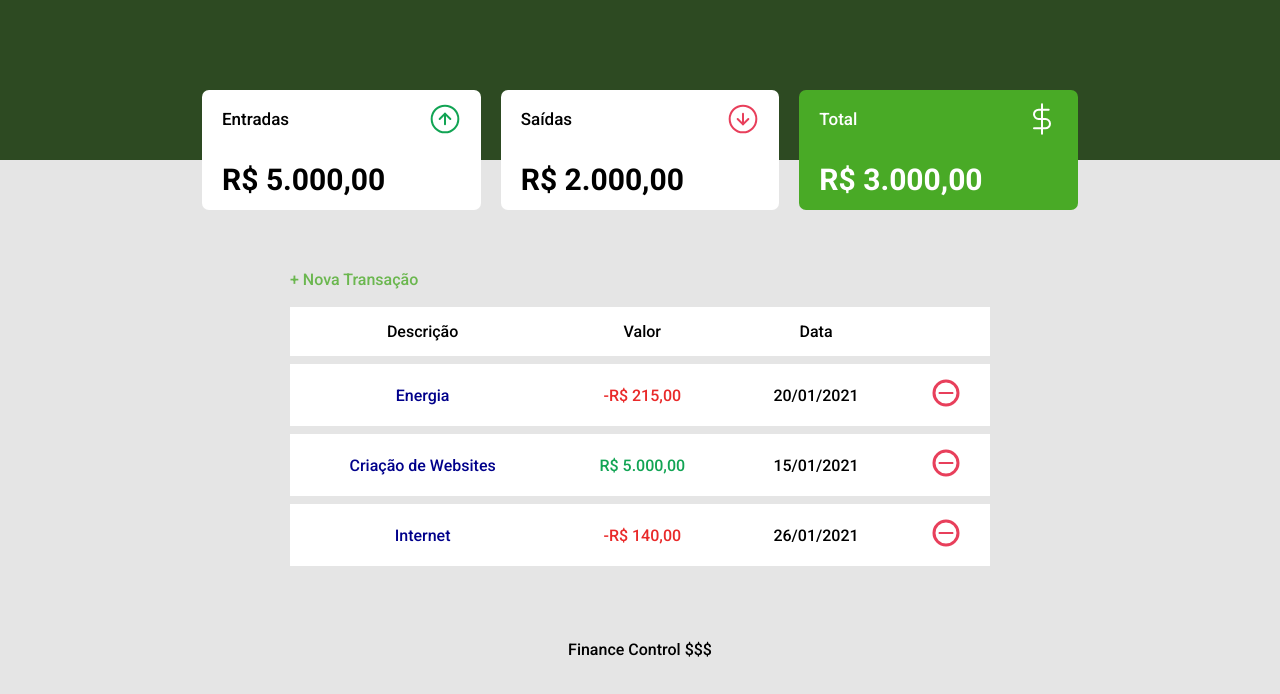
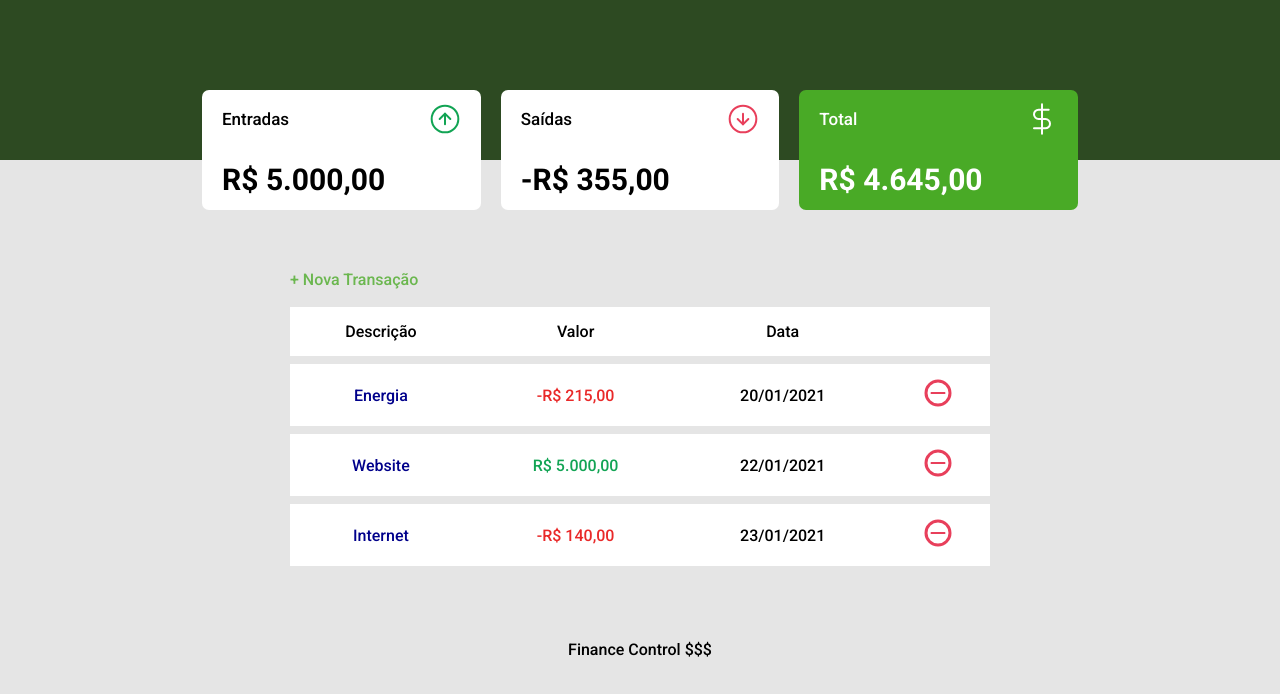
Before and after one commit to guilhermelima18/Finance-Control, a plain HTML site: page index.html in a window 1280 px wide. Shown: the part 90-784 px from the top of the page. Drawn offline with Linux system fonts and the light colour scheme.

Commit message:
3º dia Maratona Discover

```diff
--- a/index.html
+++ b/index.html
@@ -20,27 +20,27 @@
                 <p>Entradas</p>
                 <img src="./assets/income.svg" alt="Entradas">
             </div>
-            <h4>R$ 5.000,00</h4>
+            <h4 id="inputDisplay">R$ 5.000,00</h4>
         </div>
         <div class="output">
             <div class="output-top">
                 <p>Saídas</p>
                 <img src="./assets/expense.svg" alt="Saídas">
             </div>
-            <h4>R$ 2.000,00</h4>
+            <h4 id="outputDisplay">R$ 2.000,00</h4>
         </div>
         <div class="total">
             <div class="total-top">
                 <p>Total</p>
                 <img src="./assets/total.svg" alt="Total">
             </div>
-            <h4>R$ 3.000,00</h4>
+            <h4 id="totalDisplay">R$ 3.000,00</h4>
         </div>
     </section>
 
     <section class="transactions">
         <a class="new-transaction" href="#">+ Nova Transação</a>
-        <table>
+        <table id="data-table">
             <thead>
                 <tr>
                     <th>Descrição</th>
@@ -49,26 +49,7 @@
                     <th></th>
                 </tr>
             </thead>
-            <tbody>
-                <tr>
-                    <td class="description">Energia</td>
-                    <td class="expense">-R$ 215,00</td>
-                    <td class="data">20/01/2021</td>
-                    <td><img src="./assets/minus.svg" alt="Remover transação"></td>
-                </tr>
-                <tr>
-                    <td class="description">Criação de Websites</td>
-                    <td class="income">R$ 5.000,00</td>
-                    <td class="data">15/01/2021</td>
-                    <td><img src="./assets/minus.svg" alt="Remover transação"></td>
-                </tr>
-                <tr>
-                    <td class="description">Internet</td>
-                    <td class="expense">-R$ 140,00</td>
-                    <td class="data">26/01/2021</td>
-                    <td><img src="./assets/minus.svg" alt="Remover transação"></td>
-                </tr>
-            </tbody>
+            <tbody></tbody>
         </table>
     </section>
 
@@ -80,7 +61,7 @@
         <div class="modal">
             <div class="modal-content">
                 <h3>Nova Transação</h3>
-                <form action="">
+                <form action="" onsubmit="Form.submit(event)">
                     <input type="text" name="description" id="description" placeholder="Descrição">
                     <input type="number" name="value" id="value" placeholder="0,00" step="0.01">
                     <span>Use o sinal - (negativo) para despesas e , (vírgula) para casas decimais</span>
--- a/scripts/modal.js
+++ b/scripts/modal.js
@@ -18,3 +18,165 @@ function closeModal() {
     })
 }
 closeModal();
+
+const Transaction = {
+    all: [
+        {
+            description: 'Energia',
+            amount: -21500,
+            date: '20/01/2021',
+        },
+        {
+            description: 'Website',
+            amount: 500000,
+            date: '22/01/2021',
+        },
+        {
+            description: 'Internet',
+            amount: -14000,
+            date: '23/01/2021',
+        }
+    ],
+
+    add(transaction) {
+        Transaction.all.push(transaction);
+        App.reload();
+    },
+
+    remove(index) {
+        Transaction.all.splice(index, 1);
+        App.reload();
+    },
+
+    incomes() {
+        let income = 0;
+
+        Transaction.all.forEach((transaction) => {
+            if (transaction.amount > 0) {
+                income += transaction.amount;
+            }
+        })
+        return income;
+    },
+
+    expenses() {
+        let expense = 0;
+
+        Transaction.all.forEach((transaction) => {
+            if (transaction.amount < 0) {
+                expense += transaction.amount;
+            }
+        })
+        return expense;
+    },
+
+    total() {
+        return Transaction.incomes() + Transaction.expenses();
+    }
+};
+
+const DOM = {
+    transactionsContainer: document.querySelector("#data-table tbody"),
+
+    addTransaction(transaction, index) {
+        const tr = document.createElement('tr');
+        tr.innerHTML = DOM.innerHTMLTransaction(transaction);
+
+        DOM.transactionsContainer.appendChild(tr);
+    },
+
+    innerHTMLTransaction(transaction) {
+        const CSSclass = transaction.amount > 0 ? "income" : "expense";
+
+        const amount = Utils.formatCurrency(transaction.amount);
+
+        const html = `
+                <td class="description">${transaction.description}</td>
+                <td class="${CSSclass}">${amount}</td>
+                <td class="data">${transaction.date}</td>
+                <td>
+                    <img src="./assets/minus.svg" alt="Remover transação">
+                </td>
+        `
+        return html;
+    },
+
+    updateBalance() {
+        const input = document.getElementById("inputDisplay");
+        const output = document.getElementById("outputDisplay");
+        const total = document.getElementById("totalDisplay");
+
+        input.innerHTML = Utils.formatCurrency(Transaction.incomes());
+        output.innerHTML = Utils.formatCurrency(Transaction.expenses());
+        total.innerHTML = Utils.formatCurrency(Transaction.total());
+    },
+
+    clearTransactions() {
+        DOM.transactionsContainer.innerHTML = "";
+    }
+};
+
+// Formatando a Moeda
+const Utils = {
+    formatCurrency(value) {
+        const signal = Number(value) < 0 ? "-" : "";
+
+        value = String(value).replace(/\D/g, "")
+        value = Number(value) / 100
+        value = value.toLocaleString("pt-BR", {
+            style: "currency",
+            currency: "BRL"
+        })
+        return signal + value
+    }
+};
+
+const Form = {
+    description: document.querySelector("form #description"),
+    amount: document.querySelector("form #value"),
+    date: document.querySelector("form #date"),
+
+    getValues() {
+        return {
+            description: Form.description.value,
+            amount: Form.amount.value,
+            date: Form.date.value
+        }
+    },
+
+    validateFields() {
+        const {description, amount, date} = Form.getValues();
+
+        if (description.trim() === "" || amount.trim() === "" || date.trim() === "") {
+            throw new Error("Por favor, preencha todos os campos.")
+        }
+    },
+
+    submit(event) {
+        event.preventDefault();
+
+        try {
+            Form.validateFields();
+        }
+        catch (error) {
+            alert(error.message);
+        }
+    }
+};
+
+const App = {
+    init() {
+        Transaction.all.forEach((transaction) => {
+            DOM.addTransaction(transaction)
+        });
+
+        DOM.updateBalance();
+    },
+
+    reload() {
+        DOM.clearTransactions();
+        App.init();
+    }
+};
+
+App.init();
```
